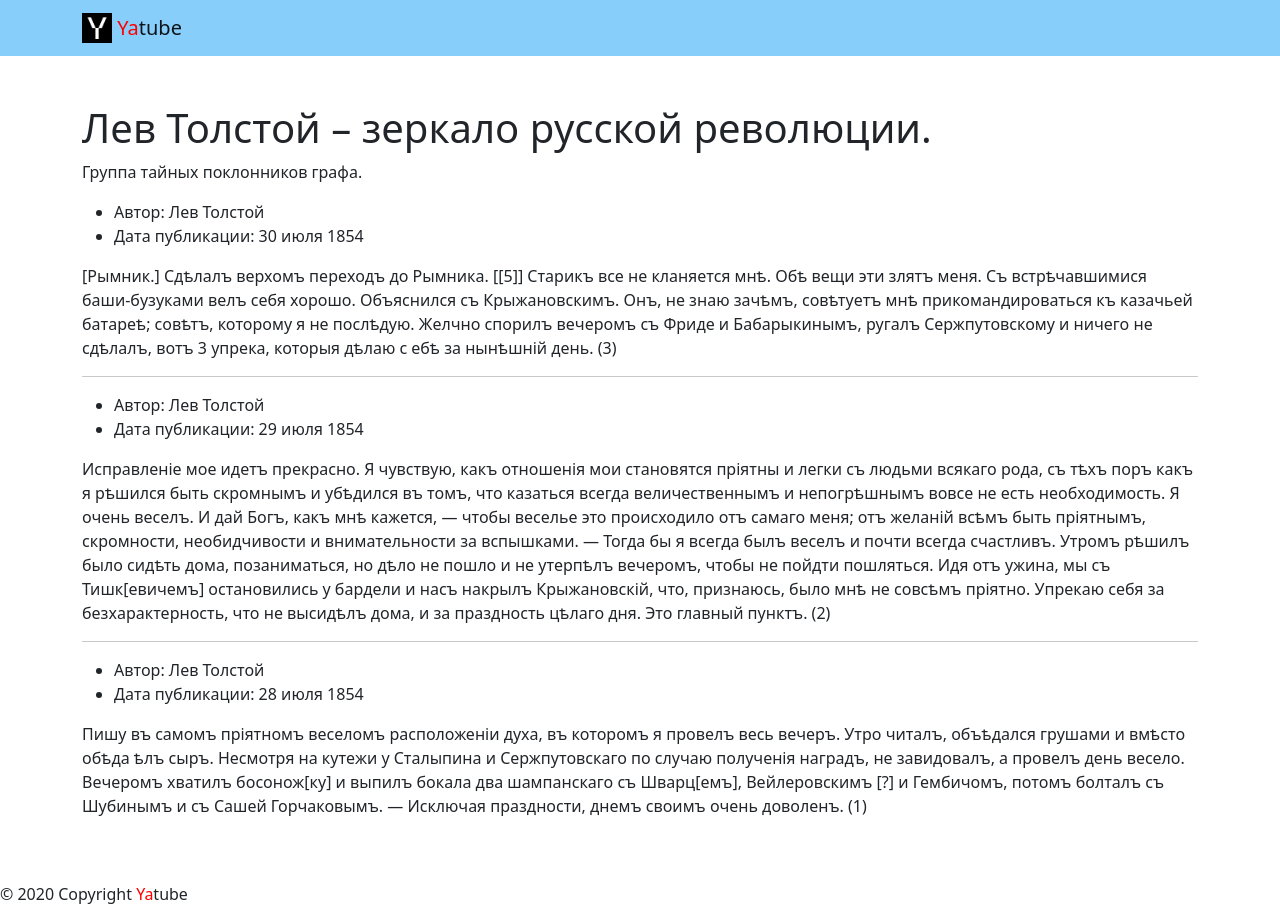
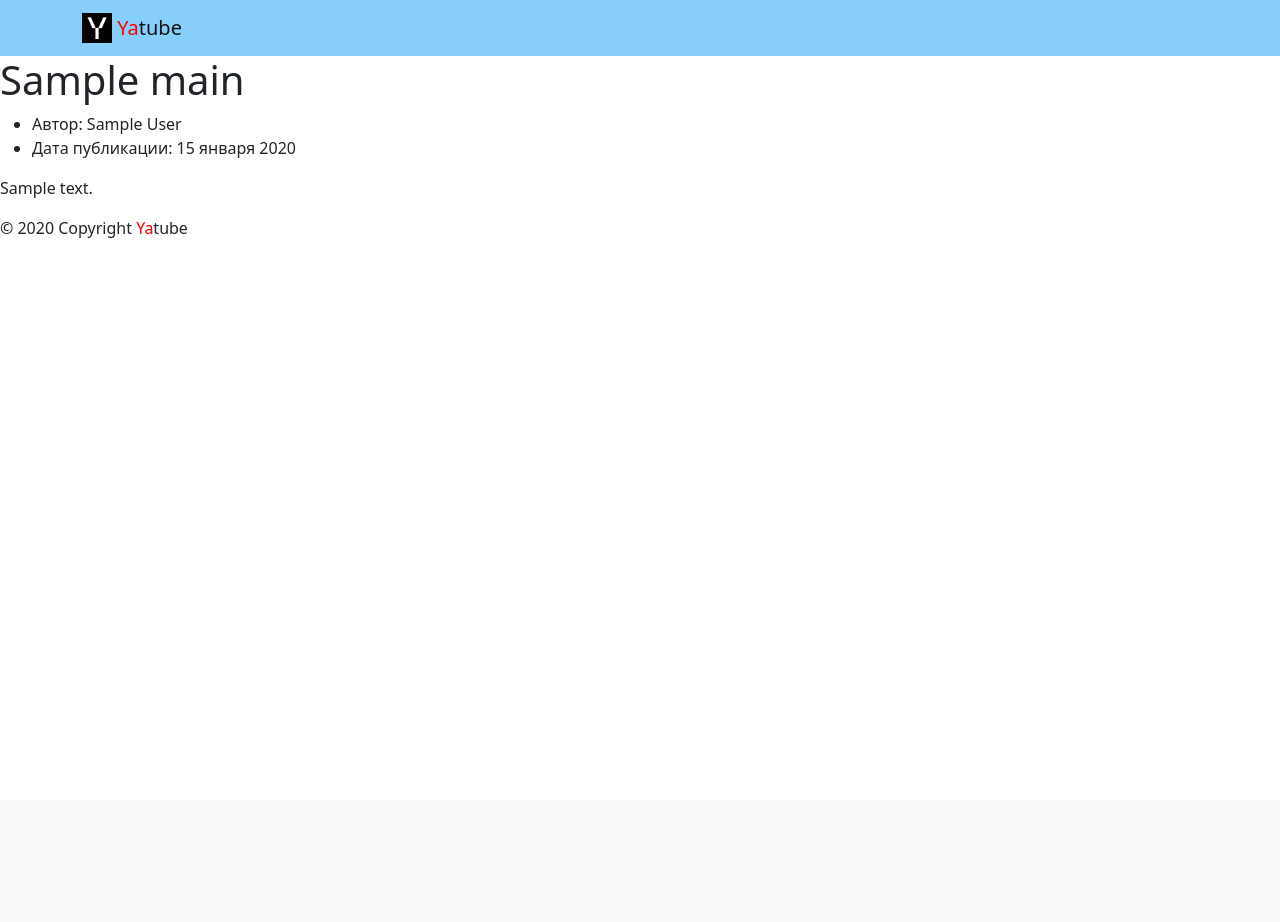
Before and after one commit to hawkbeat/yatube_project, a Django app: template Yatube/templates/posts/group_list.html in a window 1280 px wide. After the commit the page ends 238 px from the top, so only its background shows below. Run offline with Django 3.2, Linux system fonts and the light colour scheme; tables that the repository leaves empty hold one stand-in row (values such as "Sample post"); the template is opened without the code that fills it: values that come from a table or form of the project are taken from there, most other values are stand-ins (such as "Sample title", 1, 10 or a date in 2020); some libraries are stand-ins or nearby versions.

Commit message:
добвлены группы к постам

```diff
--- a/Yatube/Yatube/settings.py
+++ b/Yatube/Yatube/settings.py
@@ -107,7 +107,7 @@ AUTH_PASSWORD_VALIDATORS = [
 # Internationalization
 # https://docs.djangoproject.com/en/2.2/topics/i18n/
 
-LANGUAGE_CODE = 'en-us'
+LANGUAGE_CODE = 'ru'
 
 TIME_ZONE = 'UTC'
 
--- a/Yatube/posts/models.py
+++ b/Yatube/posts/models.py
@@ -2,6 +2,15 @@ from django.db import models
 from django.contrib.auth import get_user_model
 
 User = get_user_model()
+
+
+class Group(models.Model):
+    title = models.CharField(max_length=50)
+    slug = models.SlugField(unique=True)
+    description = models.TextField()
+
+    def __str__(self) -> str:
+        return self.title
 
 
 class Post(models.Model):
@@ -10,6 +19,9 @@ class Post(models.Model):
     author = models.ForeignKey(
         User,
         on_delete=models.CASCADE,
-        related_name='posts'
-    )
+        related_name='posts')
+    group = models.ForeignKey(
+        Group,
+        on_delete=models.CASCADE,
+        blank=True, null=True)
 # Create your models here.
--- a/Yatube/templates/posts/group_list.html
+++ b/Yatube/templates/posts/group_list.html
@@ -5,72 +5,18 @@
 {% endblock title %}
 
 {% block content %}
-     <!-- класс py-5 создает отступы сверху и снизу блока -->
-     <div class="container py-5">
-        <h1>Лев Толстой – зеркало русской революции.</h1>
-        <p>
-          Группа тайных поклонников графа.
-        </p>
-        <article>
+    <h1>{{main}}</h1>
+    {% for post in posts%}
     <ul>
         <li>
-              Автор: Лев Толстой
+            Автор: {{ post.author.get_full_name }}
         </li>
         <li>
-              Дата публикации: 30 июля 1854
+            Дата публикации: {{ post.pub_date|date:"d E Y" }}
         </li>
     </ul>
-          <p>
-            [Рымник.] Сдѣлалъ верхомъ переходъ до Рымника. [[5]] Старикъ все не кланяется мнѣ.
-            Обѣ вещи эти злятъ меня. Съ встрѣчавшимися баши-бузуками велъ себя хорошо.
-            Объяснился съ Крыжановскимъ. Онъ, не знаю зачѣмъ, совѣтуетъ мнѣ прикомандироваться
-            къ казачьей батареѣ; совѣтъ, которому я не послѣдую. Желчно спорилъ вечеромъ съ Фриде
-            и Бабарыкинымъ, ругалъ Сержпутовскому и ничего не сдѣлалъ, вотъ 3 упрека, которыя дѣлаю с
-            ебѣ за нынѣшній день. (3)
-          </p>
-        </article>
-        <hr>
-        <article>
-          <ul>
-            <li>
-              Автор: Лев Толстой
-            </li>
-            <li>
-              Дата публикации: 29 июля 1854
-            </li>
-          </ul>
-          <p>
-            Исправленіе мое идетъ прекрасно. Я чувствую, какъ отношенія мои становятся пріятны и легки
-            съ людьми всякаго рода, съ тѣхъ поръ какъ я рѣшился быть скромнымъ и убѣдился въ томъ,
-            что казаться всегда величественнымъ и непогрѣшнымъ вовсе не есть необходимость. Я очень
-            веселъ. И дай Богъ, какъ мнѣ кажется, — чтобы веселье это происходило отъ самаго меня;
-            отъ желаній всѣмъ быть пріятнымъ, скромности, необидчивости и внимательности за вспышками.
-            — Тогда бы я всегда былъ веселъ и почти всегда счастливъ.
-            Утромъ рѣшилъ было сидѣть дома, позаниматься, но дѣло не пошло и не утерпѣлъ вечеромъ,
-            чтобы не пойдти пошляться. Идя отъ ужина, мы съ Тишк[евичемъ] остановились у бардели и насъ
-            накрылъ Крыжановскій, что, признаюсь, было мнѣ не совсѣмъ пріятно. Упрекаю себя за
-            безхарактерность, что не высидѣлъ дома, и зa праздность цѣлаго дня. Это главный пунктъ. (2)
-          </p>
-        </article>
-        <hr>
-        <article>
-          <ul>
-            <li>
-              Автор: Лев Толстой
-            </li>
-            <li>
-              Дата публикации: 28 июля 1854
-            </li>
-          </ul>
-          <p>
-            Пишу въ самомъ пріятномъ веселомъ расположеніи духа, въ которомъ я провелъ весь вечеръ.
-            Утро читалъ, объѣдался грушами и вмѣсто обѣда ѣлъ сыръ. Несмотря на кутежи у Сталыпина и
-            Сержпутовскаго по случаю полученія наградъ, не завидовалъ, а провелъ день весело. Вечеромъ
-            хватилъ босонож[ку] и выпилъ бокала два шампанскаго съ Шварц[емъ], Вейлеровскимъ [?] и
-            Гембичомъ, потомъ болталъ съ Шубинымъ и съ Сашей Горчаковымъ. — Исключая праздности,
-            днемъ своимъ очень доволенъ. (1)
-          </p>
-        </article>
-        <!-- под последним постом нет линии -->
-      </div>
+    <p>{{ post.text }}</p>
+    {%if not forloop.last%}<hr>
+    {% endif %}
+    {% endfor %}
 {% endblock %}
```
Also changed, not shown: Yatube/posts/admin.py (+10 -2 lines), Yatube/posts/views.py (+12 -4 lines), Yatube/posts/migrations/0002_auto_20221021_1154.py (added). Lines whose indentation alone changed are shown as unchanged.
